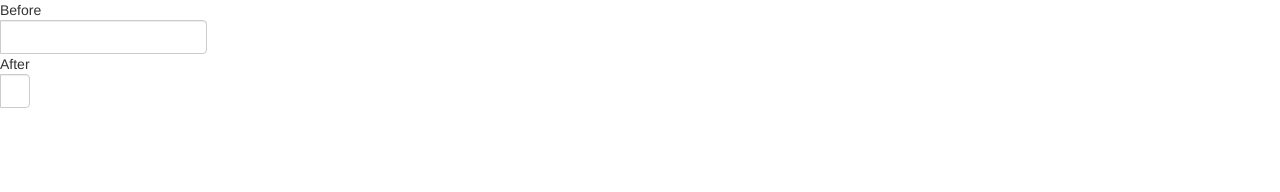
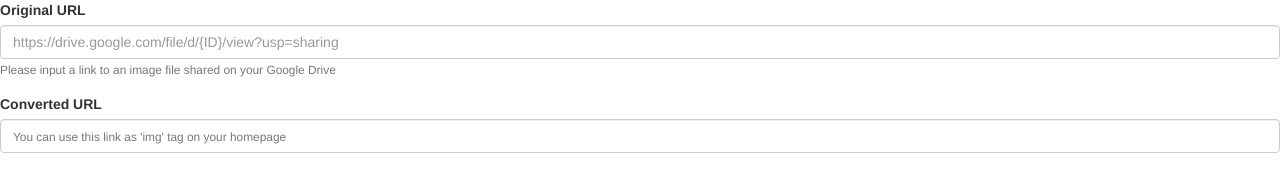
Before and after one commit to Yukihiro36/google-drive-image-url-converter, a plain HTML site: page index.html in a window 1280 px wide. Drawn offline with nearby package versions, Linux system fonts and the light colour scheme.

Commit message:
Update index.html

```diff
--- a/index.html
+++ b/index.html
@@ -13,7 +13,6 @@
 		  var $output = $('#output');
 		  $input.on('input', function(event) {
 			var value = $input.val();
-
 			// before: https://drive.google.com/file/d/{ID}/view?usp=sharing
 			// after : http://drive.google.com/uc?export=view&id={ID}
  			value = value.replace('/view?usp=sharing', '');
@@ -24,20 +23,23 @@
 	</script>
 </head>
 <body>
+	<form>
+		<div class=".m-auto">
+			<div class="form-group">
+				<label for="input">Original URL</label>
+				<input id="input" type="text" class="form-control" aria-label="Default" aria-describedby="inputHelp" placeholder="https://drive.google.com/file/d/{ID}/view?usp=sharing">
+				<small id="inputHelp" class="form-text text-muted">Please input a link to an image file shared on your Google Drive</small>
+			</div>
+		</div>
 
-	<div class="input-group mb-3">
-	  <div class="input-group-prepend">
-		<span class="input-group-text" id="inputGroup-sizing-default">Before</span>
-	  </div>
-	  <input id="input" type="text" class="form-control" aria-label="Default" aria-describedby="inputGroup-sizing-default">
-	</div>
-
-	<div class="input-group mb-3">
-	  <div class="input-group-prepend">
-		<span class="input-group-text" id="inputGroup-sizing-default">After</span>
-	  </div>
-	  <span id="output" type="text" class="form-control" aria-label="Default" aria-describedby="inputGroup-sizing-default">
-	</div>
+		<div class=".m-auto">
+			<div class="form-group">
+				<label for="output">Converted URL</label>
+				<span id="output" type="text" class="form-control" aria-label="Default" aria-describedby="outputHelp" placeholder="">
+				<small id="outputHelp" class="form-text text-muted">You can use this link as 'img' tag on your homepage</small>
+			</div>
+		</div>
+	</form>
 
 </body>
 </html>
```
